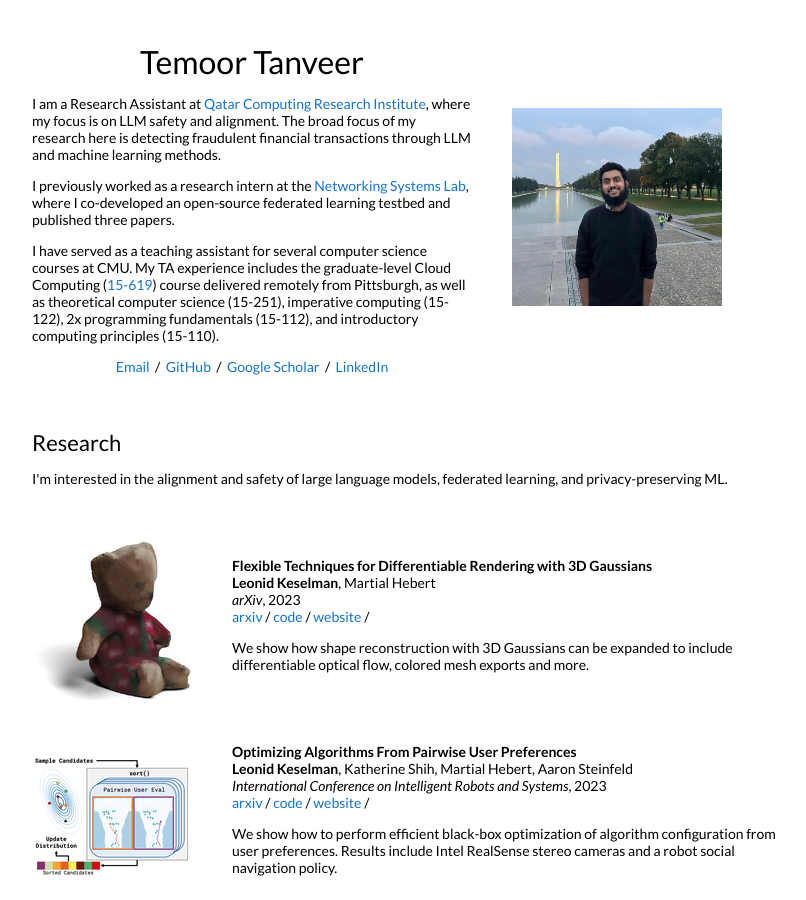
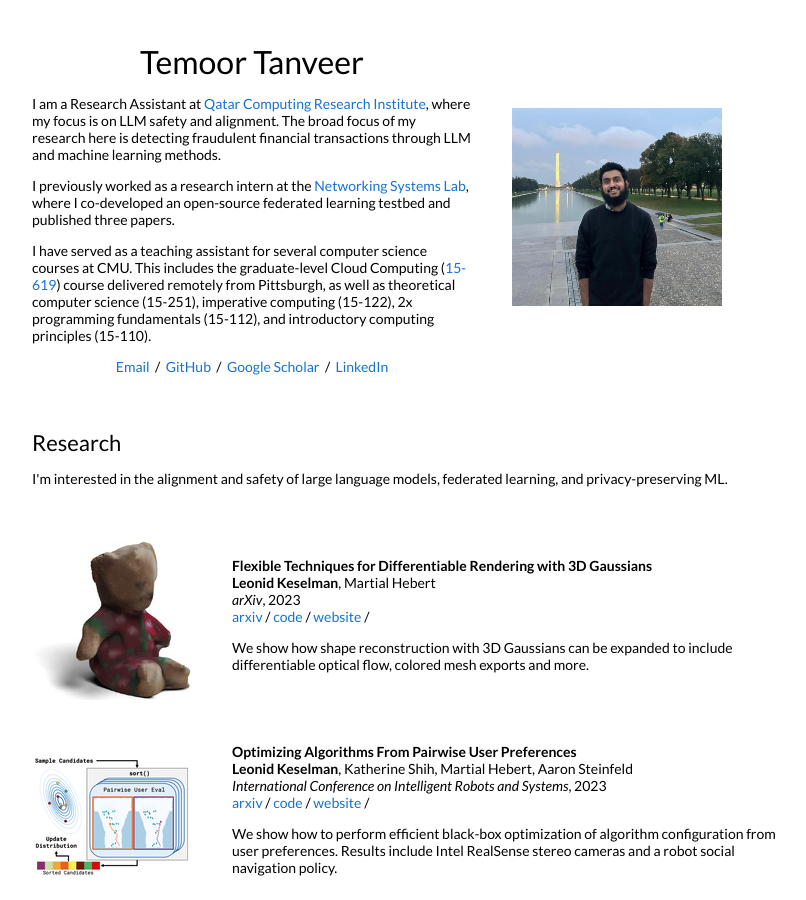
Before and after one commit to ttanv/ttanv.github.io, a Jekyll site: the page built from _posts/2023-08-28-3dgaussians.markdown, in a window 1280 px wide and 900 px high. Shown: the whole window, without its empty margins (228-1034 px from the left). Built offline with Jekyll 4.4.1, drawn with Linux system fonts in a browser that asks for light colours.

Commit message:
Update default.html

```diff
--- a/_layouts/default.html
+++ b/_layouts/default.html
@@ -43,7 +43,7 @@
               </p>
               <p>
                 <p>
-                I have served as a teaching assistant for several computer science courses at CMU. My TA experience includes the graduate-level Cloud Computing (<a href="https://www.cs.cmu.edu/~msakr/15619-s23/">15-619</a>) course delivered remotely from Pittsburgh,
+                I have served as a teaching assistant for several computer science courses at CMU. This includes the graduate-level Cloud Computing (<a href="https://www.cs.cmu.edu/~msakr/15619-s23/">15-619</a>) course delivered remotely from Pittsburgh,
                   as well as theoretical computer science (15-251), imperative computing (15-122), 2x programming fundamentals (15-112), and introductory computing principles (15-110).
               </p>
               </p>
@@ -51,7 +51,7 @@
                 <a target="_blank" href=tali@hbku.edu.qa"> Email</a> &nbsp;/&nbsp;
                 <a href="https://github.com/ttanv">GitHub</a> &nbsp;/&nbsp;
                 <a href="https://scholar.google.com/citations?user=qHNuPgcAAAAJ&hl">Google Scholar</a> &nbsp;/&nbsp;
-                <a href="https://www.linkedin.com/in/temoor-tanveer-456b991b1/"> LinkedIn </a>
+                <a href="https://www.linkedin.com/in/temoor-tanveer/"> LinkedIn </a>
               </p>
             </td>
             <td style="padding:2.5%;width:40%;max-width:40%">
```
